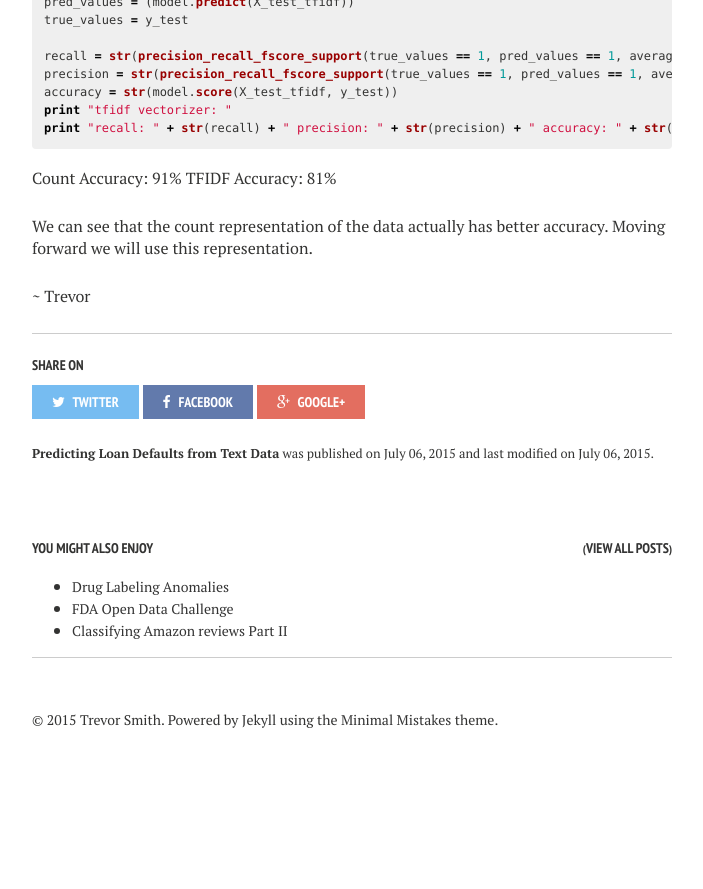
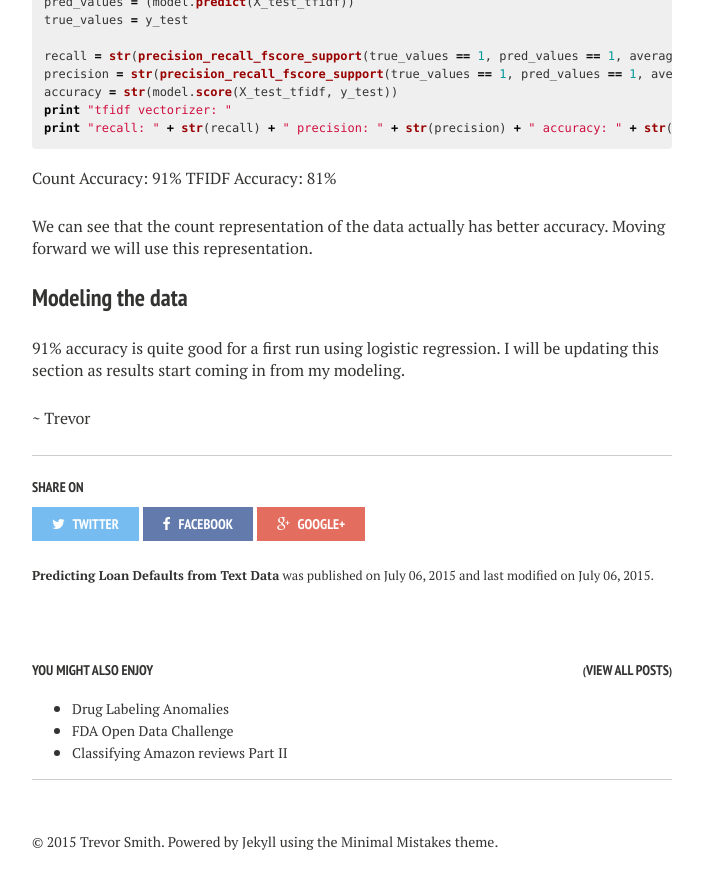
Before and after one commit to trevor-smith/trevor-smith.github.io, a Jekyll site: the page built from _posts/2015-07-06-predicting_loan_defaults_from_text.md, in a window 1280 px wide and 900 px high, scrolled down 4103 px. Shown: the top 889 px of the window, without its empty margins (288-991 px from the left). Built offline with Jekyll 4.4.1, drawn with Linux system fonts in a browser that asks for light colours; nearby versions of some CDN libraries; before the commit the page ends 4881 px from its top, so only the background shows below that.

Commit message:
minor change

```diff
--- a/_posts/2015-07-06-predicting_loan_defaults_from_text.md
+++ b/_posts/2015-07-06-predicting_loan_defaults_from_text.md
@@ -156,6 +156,9 @@ TFIDF Accuracy: 81%
 
 We can see that the count representation of the data actually has better accuracy.  Moving forward we will use this representation.
 
+### Modeling the data
+91% accuracy is quite good for a first run using logistic regression.  I will be updating this section as results start coming in from my modeling.
+
 ~ Trevor
 
 [1]: https://en.wikipedia.org/wiki/Latent_Dirichlet_allocation
```
